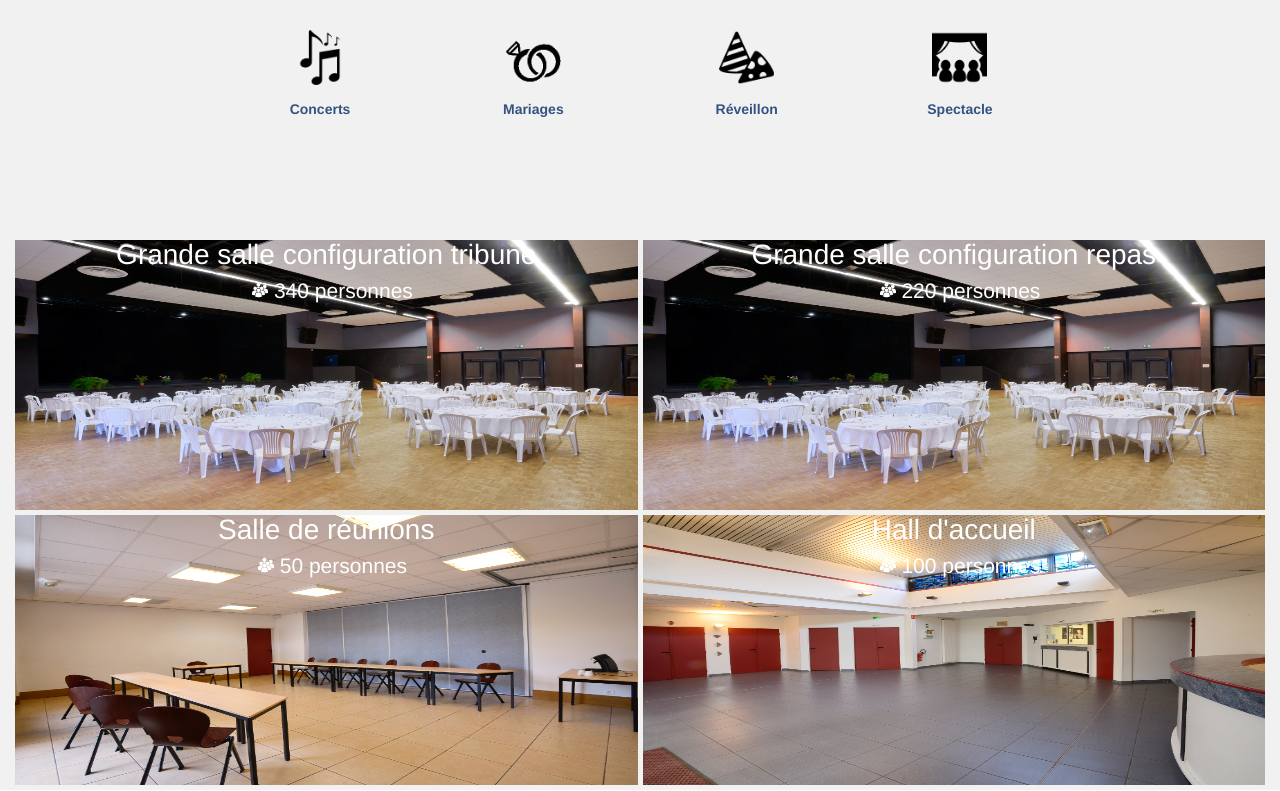
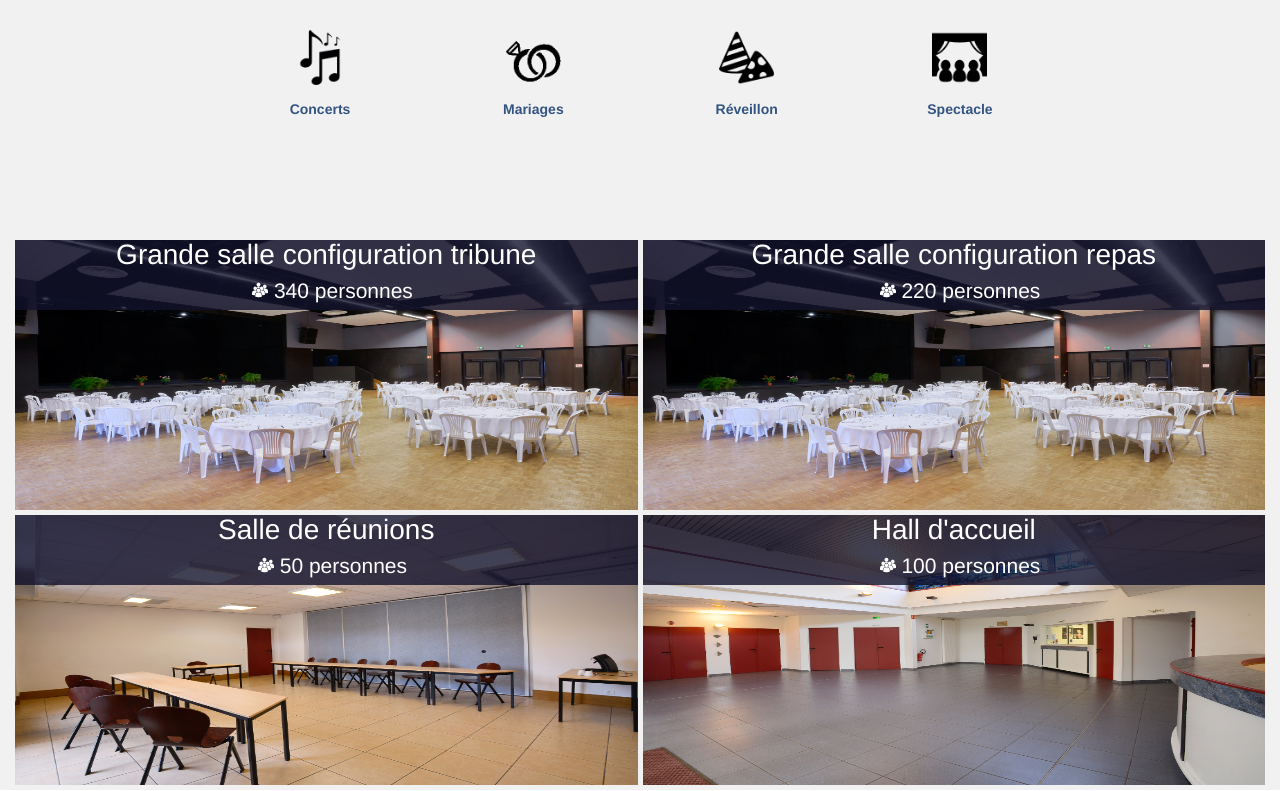
Before and after one commit to Myystigri/espace_soutine, a PHP site: page / in a window 1280 px wide. Shown: the part 1101-1892 px from the top of the page. Run offline with PHP 8.4, Linux system fonts and the light colour scheme; some libraries are stand-ins or nearby versions.

Commit message:
bendeau sur presentation

```diff
--- a/css/style.css
+++ b/css/style.css
@@ -293,6 +293,21 @@ h1 span{
 .nbr img{
 	padding-bottom: 4px;
 }
+
+.bandeau
+{
+	height:70px;
+	position:absolute;
+	top:0%;
+	left:0%;
+	width:100%;
+	background-color:#12122c;
+	opacity:0.8;
+}
+.overflow:hover .bandeau{
+	opacity: 0;
+}
+
 .textimg3{
 	margin: 10% 10% 0% 10%;
 }
@@ -305,6 +320,9 @@ h1 span{
 	text-align: center;
 }
 /*overflow*/
+.textimg:hover{
+	opacity: 1;
+}
 .overflow {
 	position: relative;
 }
--- a/index.html
+++ b/index.html
@@ -123,6 +123,7 @@
 					<div class="row marge1">
 						<div class="col-xs-12 col-md-6 img_prestation marge-presta1">
 							<div class="overflow">
+								<div class="bandeau"></div>
 								<h3 class="textimg">Grande salle configuration tribune</h3>
 								<p class="textimg5"><img src="./img/ico/cap.png" alt="capacité"> 340 personnes</p>
 								<img class="prestation imgrefund" src="./img/02.jpg" alt="Grande_salle">
@@ -140,6 +141,7 @@
 						</div>
 						<div class="col-xs-12 col-md-6 img_prestation marge-presta2">
 							<div class="overflow">
+								<div class="bandeau"></div>
 								<h3 class="textimg">Grande salle configuration repas</h3>
 								<p class="textimg5"><img src="./img/ico/cap.png" alt="capacité"> 220 personnes</p>
 								<img class="prestation imgrefund" src="./img/02.jpg" alt="Grande_salle">
@@ -159,6 +161,7 @@
 					<div class="row marge2">
 						<div class="col-xs-12 col-md-6 img_prestation marge-presta3">
 							<div class="overflow">
+								<div class="bandeau"></div>
 								<h3 class="textimg">Salle de réunions</h3>
 								<p class="textimg5"><img src="./img/ico/cap.png" alt="capacité"> 50 personnes</p>
 								<img class="prestation imgrefund" src="./img/06.jpg" alt="Salle_de_reunion">
@@ -176,6 +179,7 @@
 						</div>
 						<div class="col-xs-12 col-md-6 img_prestation marge-presta4">
 							<div class="overflow">
+								<div class="bandeau"></div>
 								<h3 class="textimg">Hall d'accueil</h3>
 								<p class="textimg5"><img src="./img/ico/cap.png" alt="capacité"> 100 personnes</p>
 								<img class="prestation imgrefund" src="./img/03.jpg" alt="Hall_d_accueil">
```
